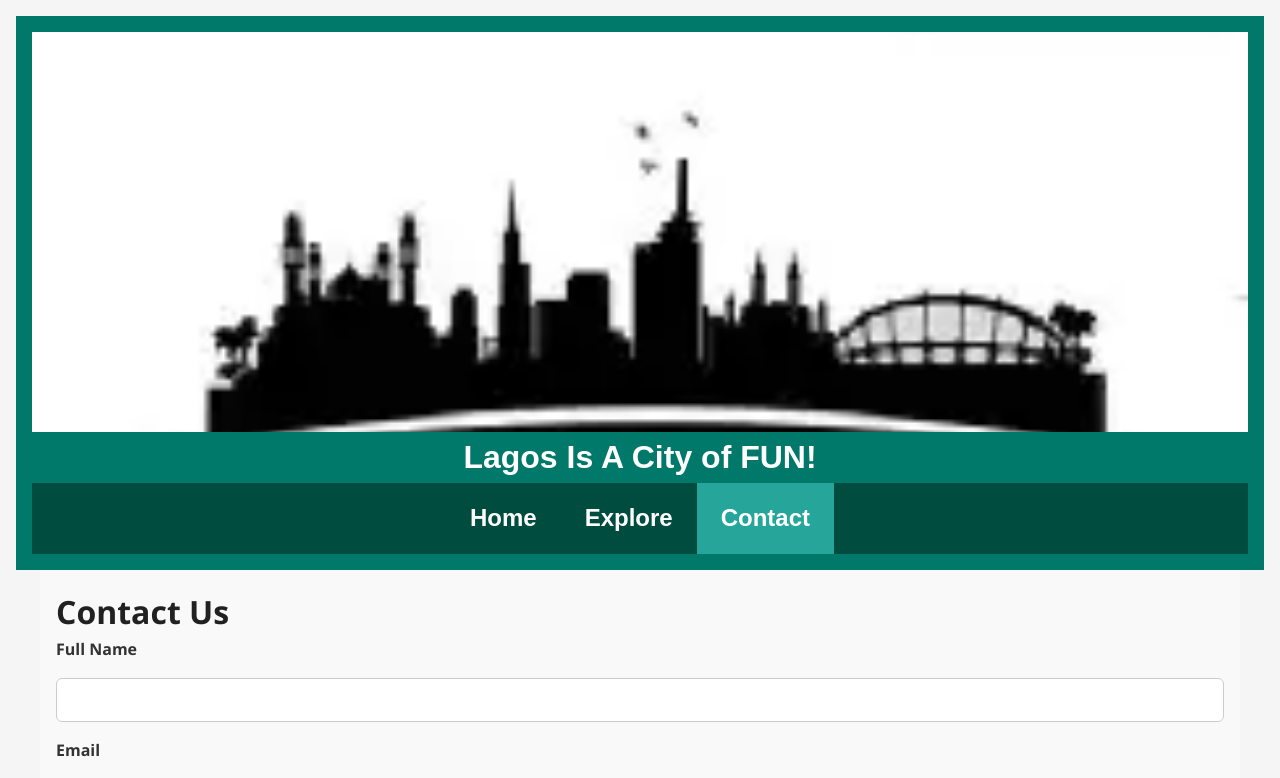
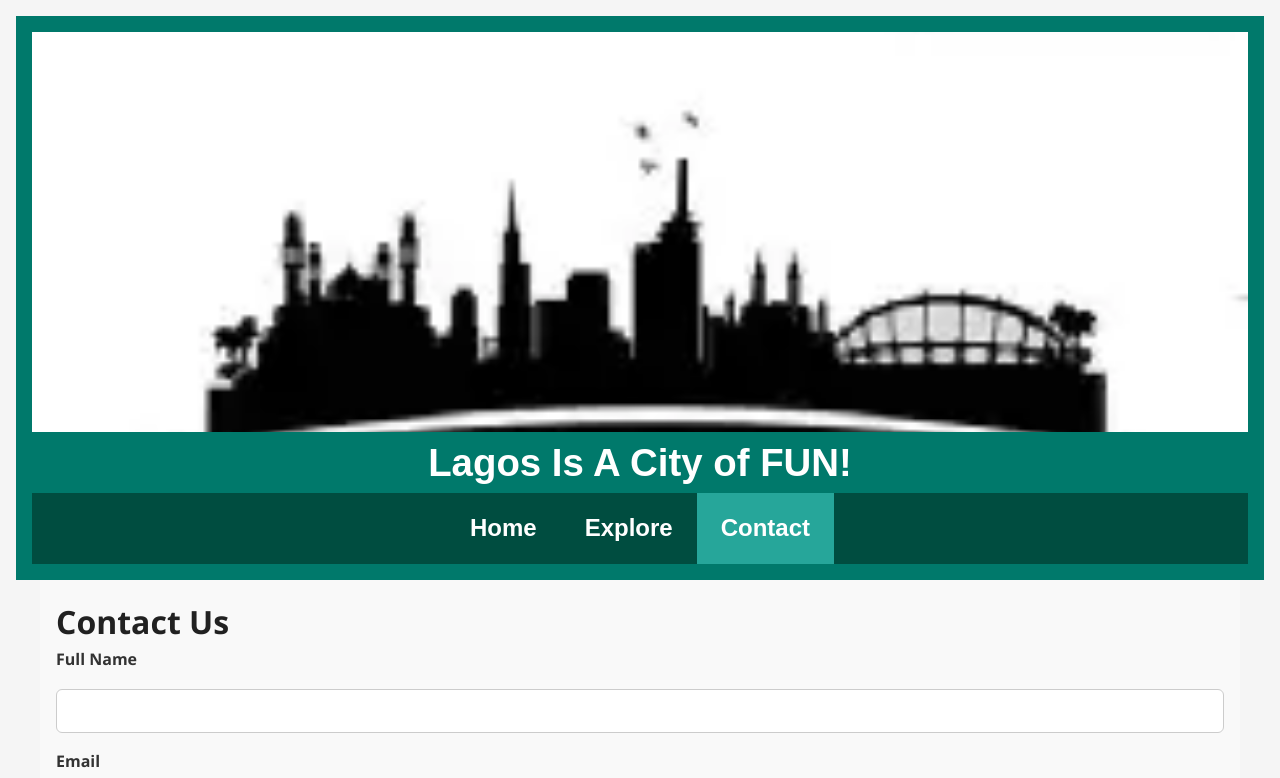
Before and after one commit to sasharity/wdd231, a plain HTML site: page finalproject/contact.html in a window 1280 px wide. Shown: the top 778 px of the page. Drawn offline with Linux system fonts and the light colour scheme; a script that the page names is missing.

```diff
--- a/finalproject/styles/styles.css
+++ b/finalproject/styles/styles.css
@@ -127,6 +127,7 @@ section {
 section h1, h2, p {
   text-align: center;
   font-family: var(--font-pt-sans-narrow);
+  font-size: larger;
 }
 
 .button {
```
Also changed, not shown: finalproject/index.html (+1 -1 lines).
